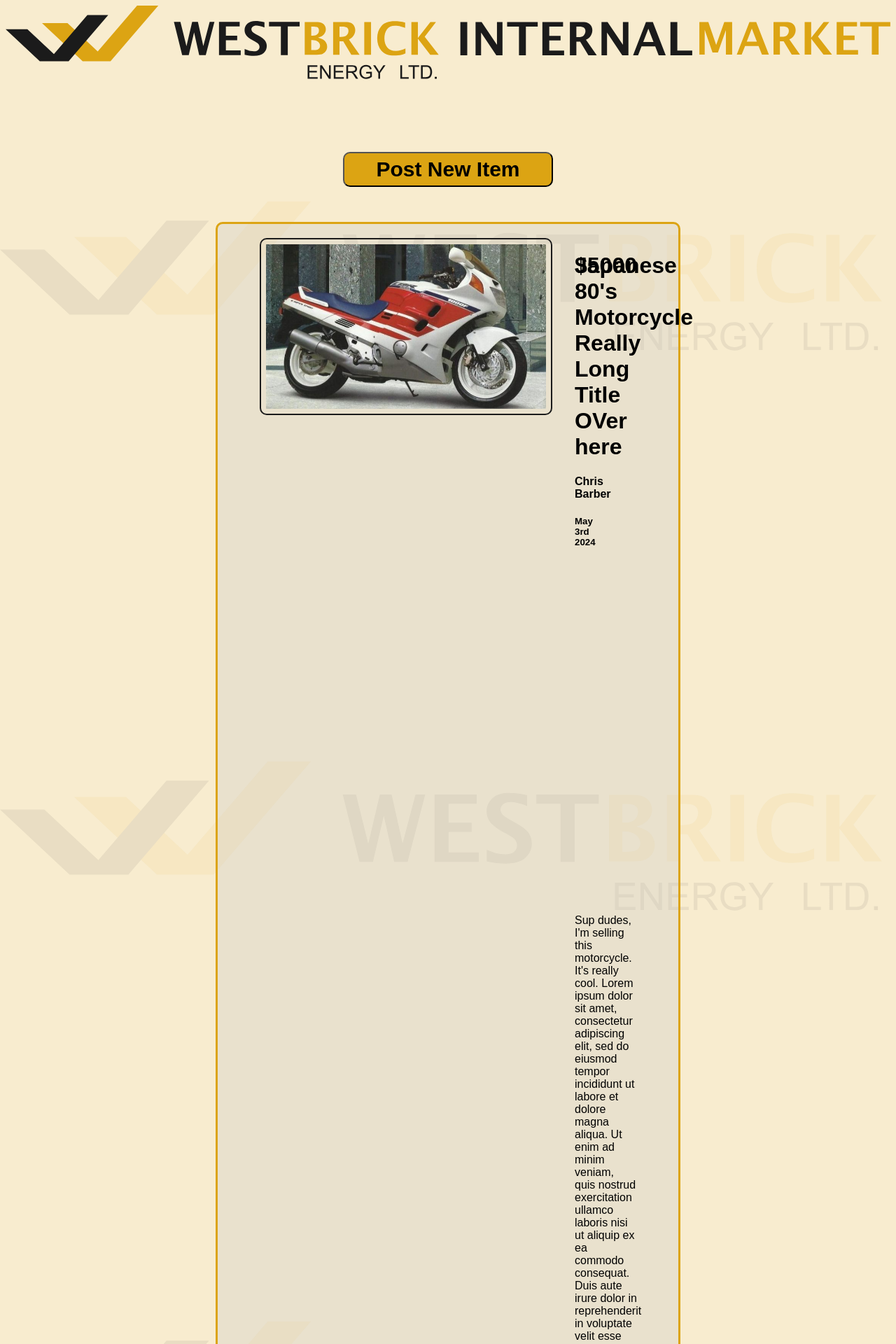
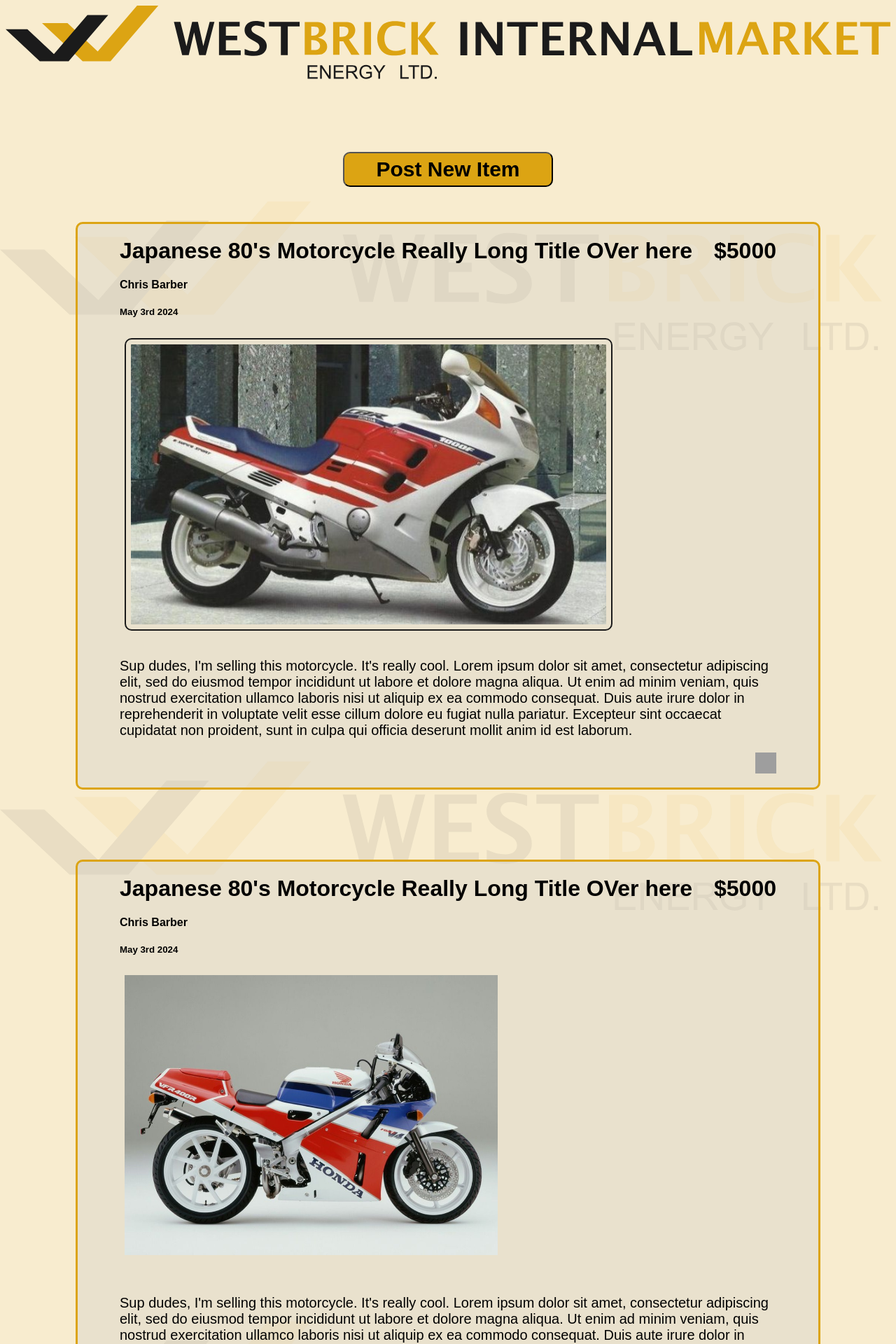
Before and after one commit to WESTBRICK-IT/westbrick-internal-market, a PHP site: page /test-css.html in a window 1280 px wide. Shown: the top 1920 px of the page at 70% size. Run offline with PHP 8.4, Linux system fonts and the light colour scheme; grey boxes are pictures that could not be loaded.

Commit message:
formatting for mobile

```diff
--- a/westbrick-internal-market/css/style.css
+++ b/westbrick-internal-market/css/style.css
@@ -43,18 +43,29 @@ html{
     grid-template-columns: 450px 1fr 1fr 1fr;
     grid-template-rows: 1fr 1fr 0fr;
 }
+.item h1 {
+    margin-top: 0;
+}
+.item p {
+    font-size: 20px;
+    margin-top: 0;
+    margin-bottom: 0;
+}
 .item-image {
     max-width: 100%;
     height: auto;
     max-width: 400px;
     max-height: 400px;
+    padding: 7px;
+    grid-column: 1;
+    grid-row: 1 / 4;
+}
+.item-image img{
     border-radius: 10px;
     border-style: solid;
     border-color: rgb(27,27,27);
     border-width: 2px;
-    padding: 7px;
-    grid-column: 1;
-    grid-row: 1 / 4;
+
 }
 .top-middle-things {
     grid-column: 2 / 4;
@@ -87,15 +98,76 @@ html{
     width: 30px;
     height: 30px;
 }
+@media screen and (max-width: 1600px) {
+    .item {
+        grid-template-columns: 1fr;
+        grid-template-rows: 0fr 1fr 0fr 0fr;
+    }
+    .top-middle-things {
+        grid-column: 1;
+        grid-row:1;
+    }
+    .item-image {
+        grid-column: 1 / 3;
+        grid-row:2;
+        max-width: 100%;
+    }
+    .item-title {
+        grid-column: 1;
+        grid-row:2;
+    }
+    .item-body {
+        grid-column: 1 / 3;
+        grid-row:3;
+        padding-top: 50px;
+        padding-bottom: 20px;
+    }
+    .item-body p{
+
+    }
+    .item-price {
+        grid-column: 2;
+        grid-row:1;
+    }
+    .item-garbage-button {
+        grid-column: 2;
+    }
+}
 @media screen and (max-width: 1400px) {
+}
+@media screen and (max-width: 1300px) {
+    .items {
+        margin-left: 100px;
+        margin-right: 100px;
+    }
 }
 @media screen and (max-width: 1200px) {
 }
 @media screen and (max-width: 992px) {
+    .item {
+        padding-left: 10px;
+        padding-right: 10px;
+    }
+    .item-image {
+        margin: 0 auto;
+        display: block;
+        margin-right: 20px;
+    }
 }
 @media screen and (max-width: 768px) {
+    .items {
+        margin-left: 5px;
+        margin-right: 5px;
+    }
 }
 @media screen and (max-width: 576px) {
+    .item-image{
+        height: fit-content;
+    }
+    .item {
+        grid-template-columns: 1fr;
+        grid-template-rows: 0fr 0fr 0fr 0fr 0fr;
+    }
 }
 /* ARTICLE CODE */
 /* .article {
--- a/westbrick-internal-market/test-css.html
+++ b/westbrick-internal-market/test-css.html
@@ -11,7 +11,7 @@
     <button class="post-item-button" type="button">Post New Item</button>
     <div class="items">
         <div class="item">
-            <img class="item-image" src="img/motorcycle-1.jpg" alt="Motorcycle 1">
+            <a class="item-image" href="img/motorcycle-1.jpg"><img class="item-image" src="img/motorcycle-1.jpg" alt="Item Image"></a>
             <div class="top-middle-things">
                 <h1 class="item-title">Japanese 80's Motorcycle Really Long Title OVer here</h2>
                 <h4 class="item-seller">Chris Barber</h4>
@@ -65,6 +65,39 @@
             <h1 class="item-price">$5000</h3>
             <a class="item-garbage-button" href="#"><img class="item-garbage-button" src="img/garbage-can.svg" alt="Garbage Can"></a>
         </div>
+        <div class="item">
+            <img class="item-image" src="img/tomato-ketchup.webp" alt="Motorcycle 1">
+            <div class="top-middle-things">
+                <h1 class="item-title">Japanese 80's Motorcycle Really Long Title OVer here</h2>
+                <h4 class="item-seller">Chris Barber</h4>
+                <h5 class="item-posting-date">May 3rd 2024</h5>
+            </div>
+            <p class="item-body">Sup dudes, I'm selling this motorcycle. It's really cool. Lorem ipsum dolor sit amet, consectetur adipiscing elit, sed do eiusmod tempor incididunt ut labore et dolore magna aliqua. Ut enim ad minim veniam, quis nostrud exercitation ullamco laboris nisi ut aliquip ex ea commodo consequat. Duis aute irure dolor in reprehenderit in voluptate velit esse cillum dolore eu fugiat nulla pariatur. Excepteur sint occaecat cupidatat non proident, sunt in culpa qui officia deserunt mollit anim id est laborum.</p>
+            <h1 class="item-price">$5000</h3>
+            <a class="item-garbage-button" href="#"><img class="item-garbage-button" src="img/garbage-can.svg" alt="Garbage Can"></a>
+        </div>
+        <div class="item">
+            <img class="item-image" src="img/westbrick-shoes.JPG" alt="Motorcycle 1">
+            <div class="top-middle-things">
+                <h1 class="item-title">Japanese 80's Motorcycle Really Long Title OVer here</h2>
+                <h4 class="item-seller">Chris Barber</h4>
+                <h5 class="item-posting-date">May 3rd 2024</h5>
+            </div>
+            <p class="item-body">Sup dudes, I'm selling this motorcycle. It's really cool. Lorem ipsum dolor sit amet, consectetur adipiscing elit, sed do eiusmod tempor incididunt ut labore et dolore magna aliqua. Ut enim ad minim veniam, quis nostrud exercitation ullamco laboris nisi ut aliquip ex ea commodo consequat. Duis aute irure dolor in reprehenderit in voluptate velit esse cillum dolore eu fugiat nulla pariatur. Excepteur sint occaecat cupidatat non proident, sunt in culpa qui officia deserunt mollit anim id est laborum.</p>
+            <h1 class="item-price">$5000</h3>
+            <a class="item-garbage-button" href="#"><img class="item-garbage-button" src="img/garbage-can.svg" alt="Garbage Can"></a>
+        </div>
+        <div class="item">
+            <img class="item-image" src="img/WESTBRICK-wide-transparent.svg" alt="Motorcycle 1">
+            <div class="top-middle-things">
+                <h1 class="item-title">Japanese 80's Motorcycle Really Long Title OVer here</h2>
+                <h4 class="item-seller">Chris Barber</h4>
+                <h5 class="item-posting-date">May 3rd 2024</h5>
+            </div>
+            <p class="item-body">Sup dudes, I'm selling this motorcycle. It's really cool. Lorem ipsum dolor sit amet, consectetur adipiscing elit, sed do eiusmod tempor incididunt ut labore et dolore magna aliqua. Ut enim ad minim veniam, quis nostrud exercitation ullamco laboris nisi ut aliquip ex ea commodo consequat. Duis aute irure dolor in reprehenderit in voluptate velit esse cillum dolore eu fugiat nulla pariatur. Excepteur sint occaecat cupidatat non proident, sunt in culpa qui officia deserunt mollit anim id est laborum.</p>
+            <h1 class="item-price">$5000</h3>
+            <a class="item-garbage-button" href="#"><img class="item-garbage-button" src="img/garbage-can.svg" alt="Garbage Can"></a>
+        </div>
     </div>
 </body>
 </html>
```
